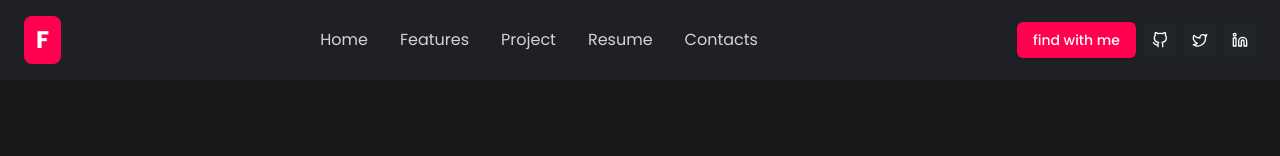
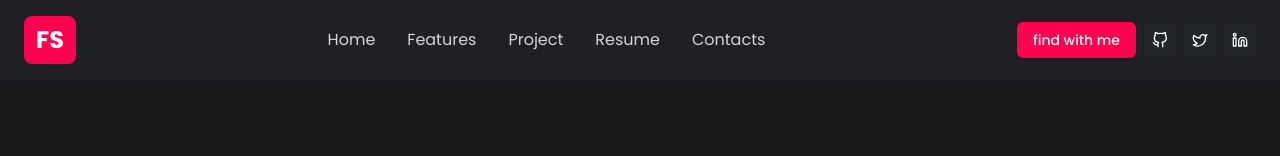
Before and after one commit to FARAZSHAH909/protfolio, a Next.js app: page / in a window 1280 px wide. Shown: the top 156 px of the page. Built offline with nearby package versions, Linux system fonts and the light colour scheme.

Commit message:
Change 'F' to 'FS' in header component

```diff
--- a/src/components/header.tsx
+++ b/src/components/header.tsx
@@ -10,7 +10,7 @@ export default function Header() {
   href="/"
   className="text-2xl font-bold text-white bg-pink p-2  px-3 rounded-lg"
 >
-  F
+  FS
 </Link>
 
 
```
